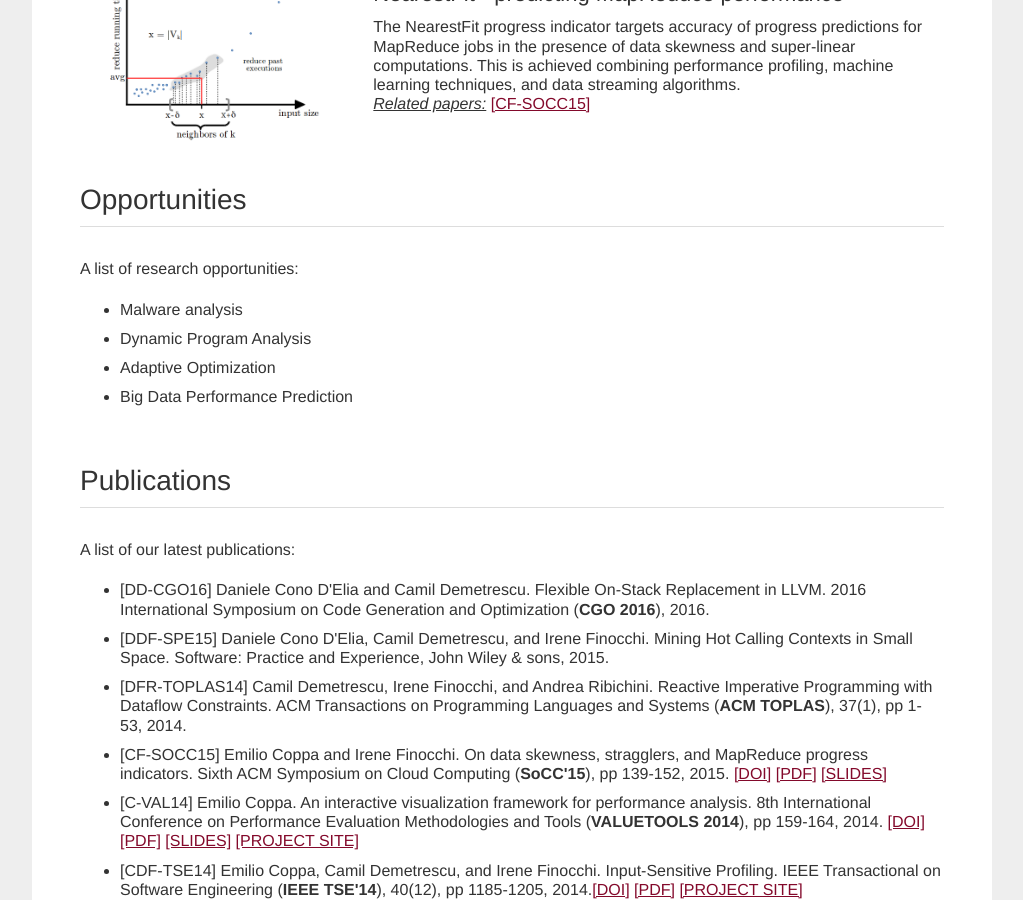
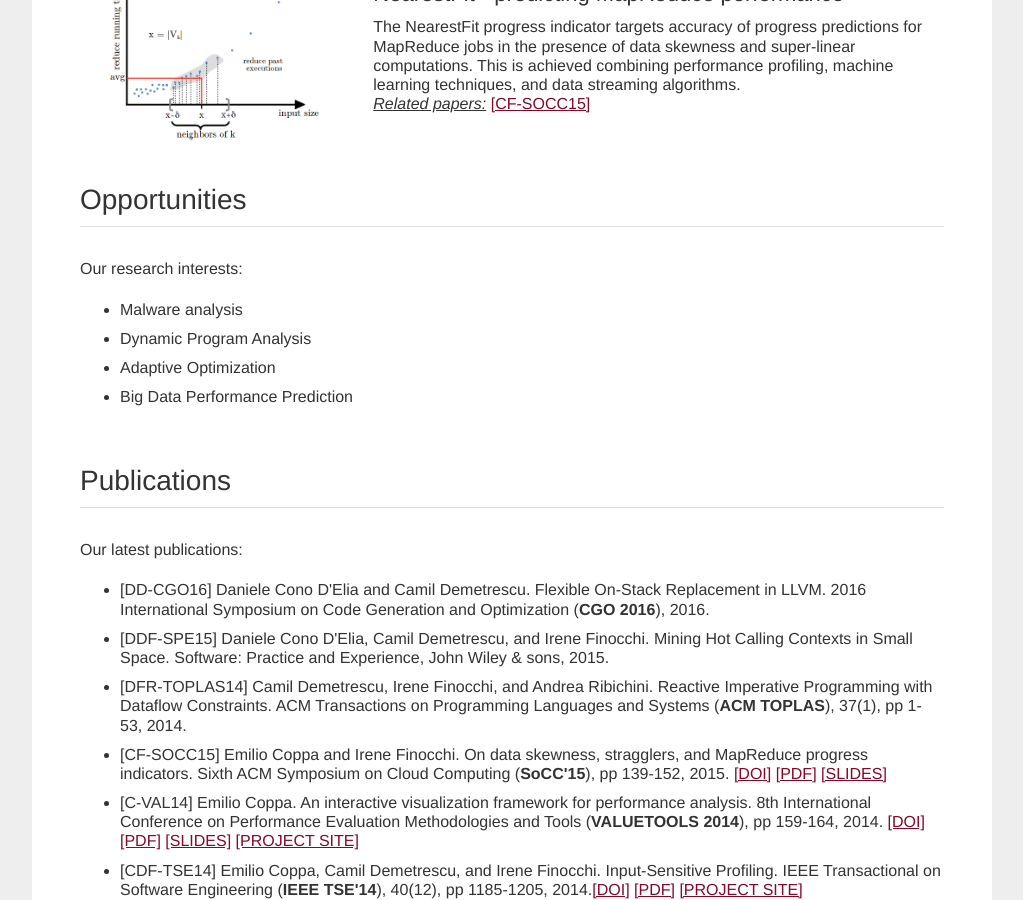
Before and after one commit to season-lab/season-lab.github.io, a Jekyll site: the page built from index.html, in a window 1280 px wide and 900 px high, scrolled down 1023 px. Shown: the whole window, without its empty margins (128-1151 px from the left). Built offline with Jekyll 4.4.1, drawn with Linux system fonts in a browser that asks for light colours.

Commit message:
Update index.html

```diff
--- a/index.html
+++ b/index.html
@@ -116,7 +116,7 @@ title: SEASON Lab - Software Analysis and Optimization Laboratory at Sapienza Un
           <h2 id="opportunities">Opportunities</h2>
           <hr>
 
-          A list of research opportunities:
+          Our research interests:
           <ul>
             <li>Malware analysis</li>
             <li>Dynamic Program Analysis</li>
@@ -129,7 +129,7 @@ title: SEASON Lab - Software Analysis and Optimization Laboratory at Sapienza Un
           <h2 id="publications">Publications</h2>
           <hr>
 
-          A list of our latest publications:
+          Our latest publications:
           <ul class="pub">
 
             <li id="DD-CGO16">[DD-CGO16] Daniele Cono D'Elia and Camil Demetrescu. Flexible On-Stack Replacement in LLVM. 2016 International Symposium on Code Generation and Optimization (<b>CGO 2016</b>), 2016.</li>
```
